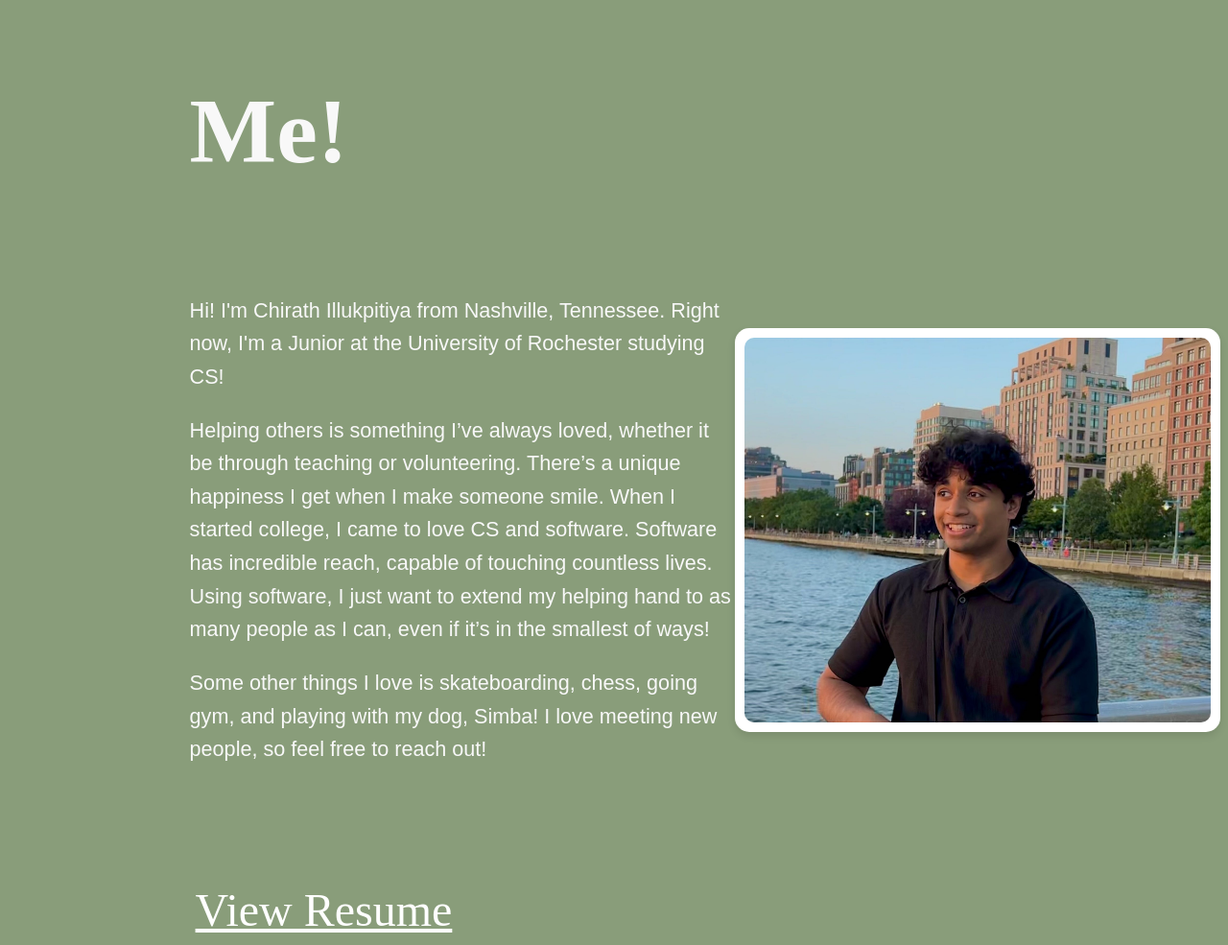
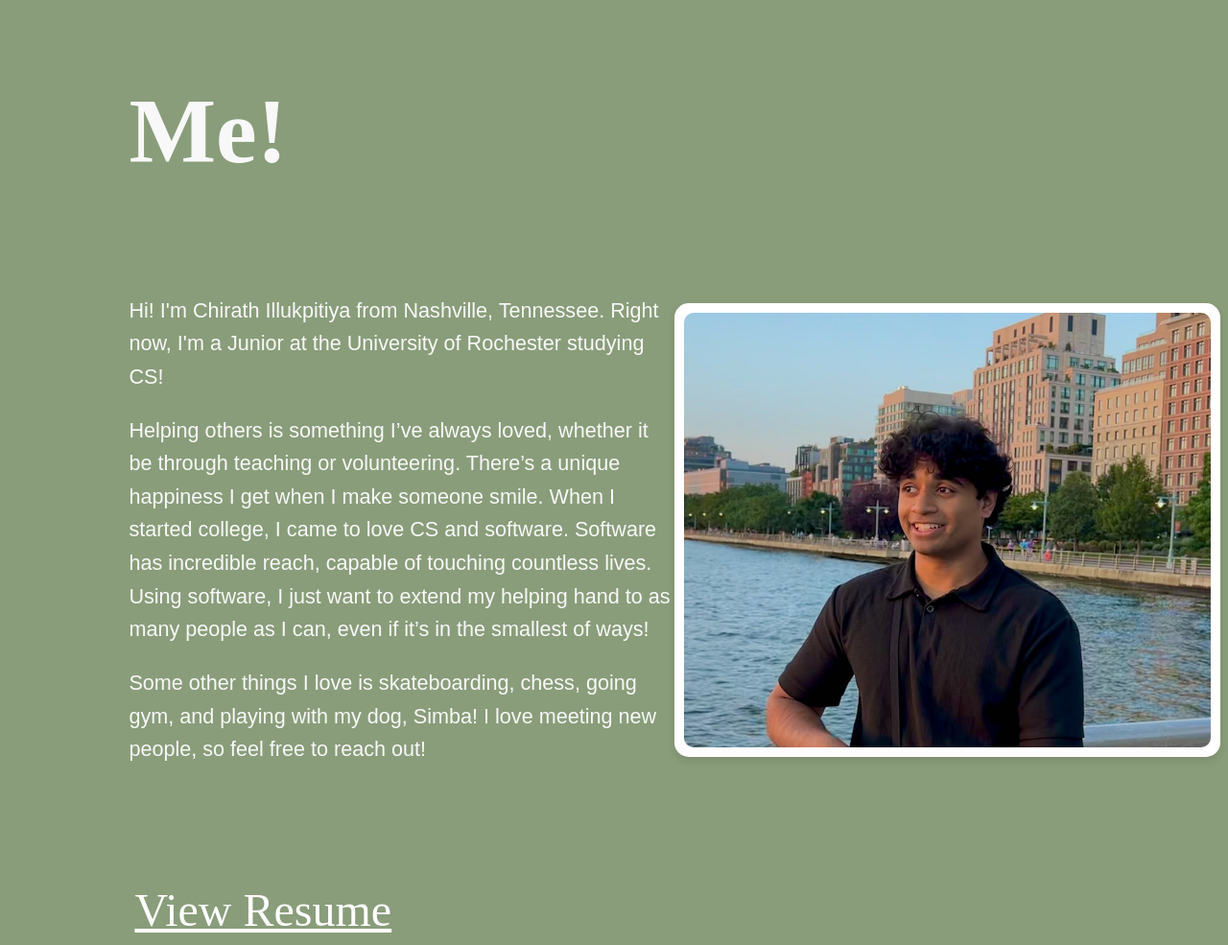
Before and after one commit to Sparkman2/Sparkman2.github.io, a plain HTML site: page about.html in a window 1280 px wide. Shown: the part 99-1084 px from the top of the page at 96% size. Drawn offline with Linux system fonts and the light colour scheme; a web font is replaced by a local one.

Commit message:
Update about.css

```diff
--- a/about.css
+++ b/about.css
@@ -72,7 +72,7 @@ body {
 .title {
     color: #f8f8f8;
     margin-top: 5rem;
-    margin-left: 15%;
+    margin-left: 10%;
     font-family: 'Superior title', Times New Roman, sans-serif;
     font-size: 3rem;
     line-height: 1;
@@ -98,7 +98,7 @@ body {
 .paragraph {
     max-width: 45%;
     color: #f8f8f8;
-    margin-left: 15%;
+    margin-left: 10%;
     font-family: Pitchsans Regular, sans-serif;
     font-size: 1.35rem;
     line-height: 1.6;
@@ -112,7 +112,7 @@ body {
     text-decoration: underline;
     font-family: Superior title, Times New Roman, sans-serif;
     font-size: 3rem;
-    margin-left: 15%;
+    margin-left: 10%;
 }
 
 #resumeContainer {
```
